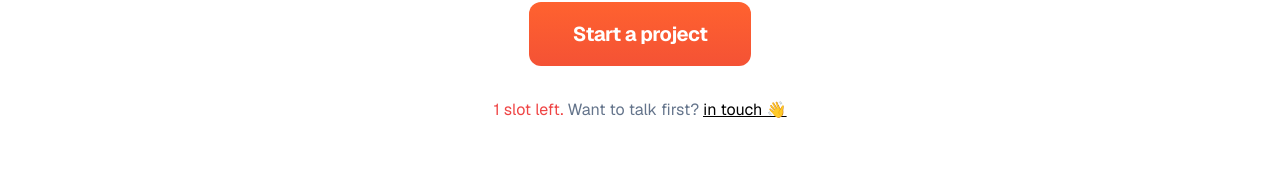
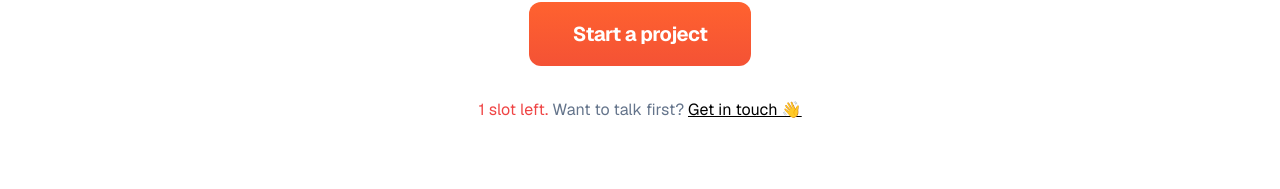
Before and after one commit to zearafat/OrenjiWebV2, a Next.js app: page / in a window 1280 px wide. Shown: the part 384-573 px from the top of the page. Built offline with nearby package versions, Linux system fonts and the light colour scheme.

Commit message:
fix minor typo

```diff
--- a/app/components/compHero.tsx
+++ b/app/components/compHero.tsx
@@ -47,7 +47,7 @@ export default function compHero() {
                         <p className={"pt-8"}>
                             <span className={"text-red-500"}>1 slot left. </span>
                             <span className={"text-slate-500"}>Want to talk first? </span>
-                            <span className={"underline"}><Link href={"mailto:orenjistudio@outlook.com"}> in touch 👋</Link></span>
+                            <span className={"underline"}><Link href={"mailto:orenjistudio@outlook.com"}>Get in touch 👋</Link></span>
                         </p>
                     </div>
                 </div>
```
